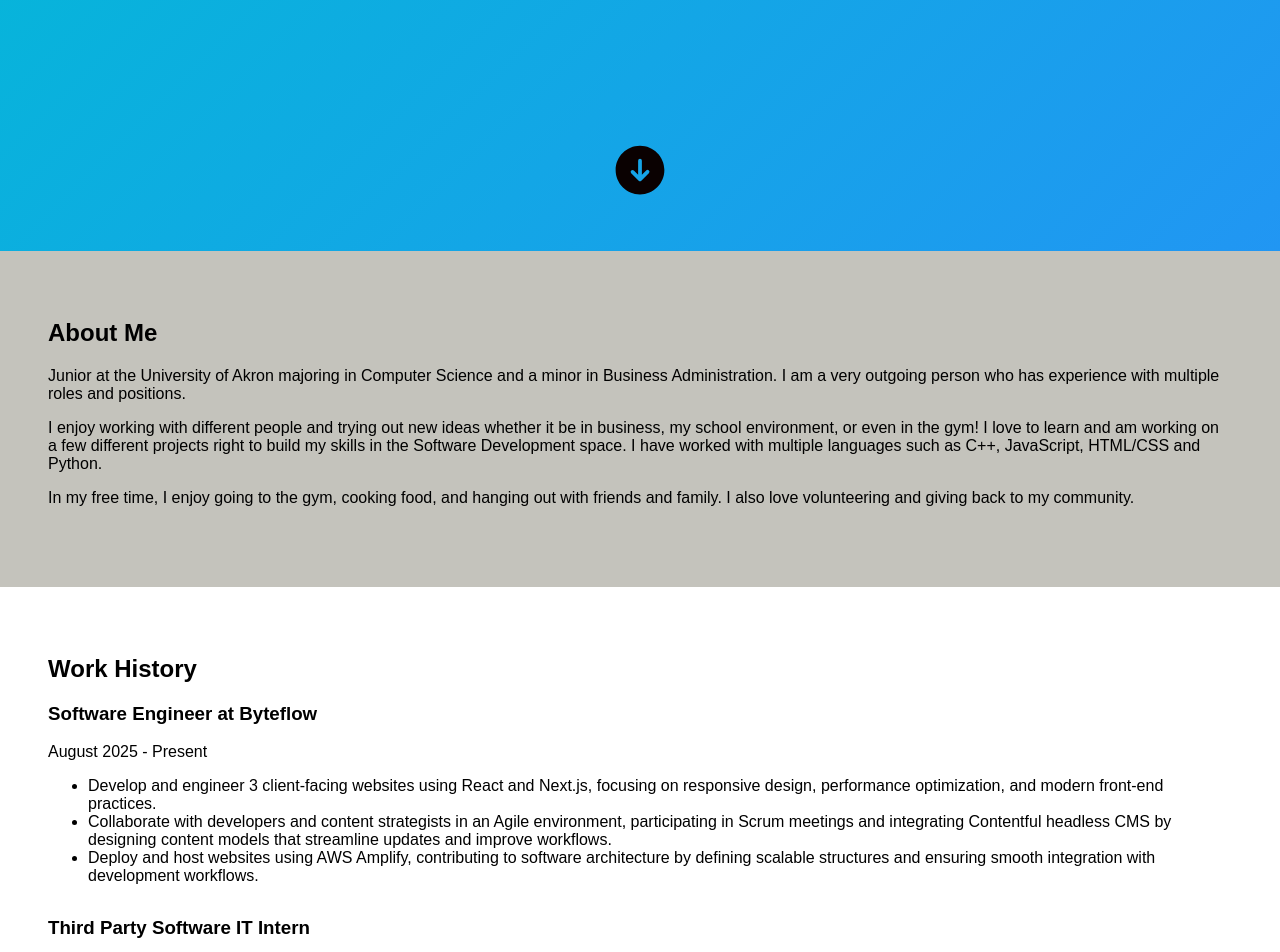
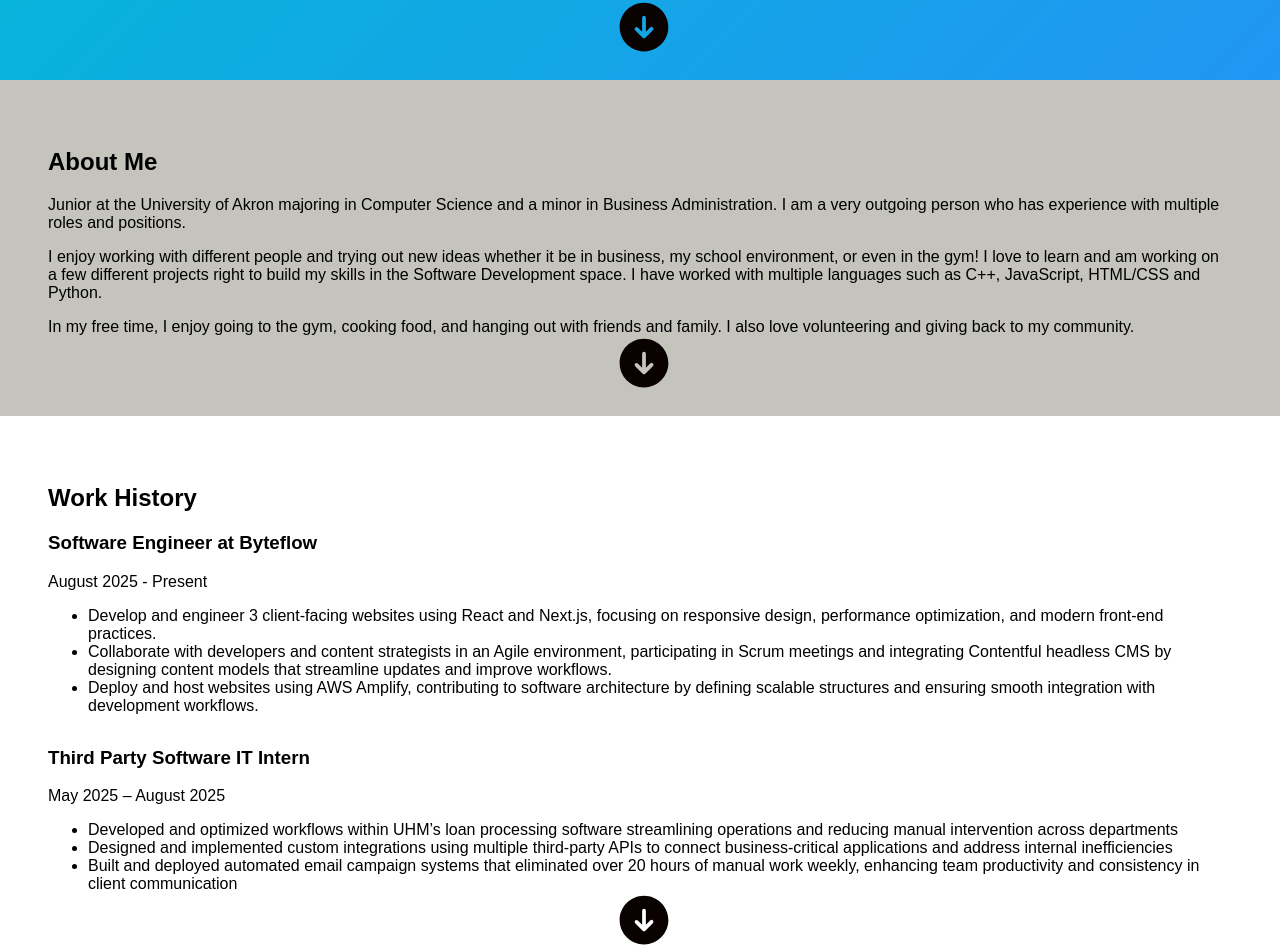
Before and after one commit to AryanP27/My-Website, a React (Create React App) app: page / in a window 1280 px wide. Shown: the part 468-1420 px from the top of the page. Built offline with nearby package versions, Linux system fonts and the light colour scheme.

Commit message:
Create buttons and align them

```diff
--- a/src/App.css
+++ b/src/App.css
@@ -33,6 +33,7 @@ body, html {
 
 /* Sections */
 .section {
+  position: relative;
   padding: 3rem;
 }
 
@@ -100,11 +101,15 @@ body, html {
   cursor: pointer;
   outline: none;
   margin-top: 20rem;
+    bottom: 20px;
+  position: absolute;
+  left: 48%;
 }
 
 .icon-button svg {
   color: rgb(10, 1, 1);
   transition: transform 0.3s ease, color 0.3s ease;
+
 }
 
 .icon-button:hover svg {
--- a/src/App.js
+++ b/src/App.js
@@ -28,7 +28,7 @@ function App() {
         <h1>Welcome</h1>
         <p>Hello! I’m Aryan, a Computer Science student and software engineer.</p>
         <h2 className="tagline">CS Student | Data Science Enthusiast | Aspiring Software Engineer</h2>
-        <button className="icon-button">
+        <button className="icon-button" onClick={() => scrollToSection('about')}>
           <HiArrowDownCircle size={60} />
         </button>
       </header>
@@ -49,6 +49,9 @@ function App() {
         <p>
           In my free time, I enjoy going to the gym, cooking food, and hanging out with friends and family. I also love volunteering and giving back to my community.
         </p>
+        <button className="icon-button" onClick={() => scrollToSection('work')}>
+          <HiArrowDownCircle size={60} />
+        </button>
       </section>
 
       {/* Work History */}
@@ -72,6 +75,9 @@ function App() {
             <li>Built and deployed automated email campaign systems that eliminated over 20 hours of manual work weekly, enhancing team productivity and consistency in client communication</li>
           </ul>
         </div>
+        <button className="icon-button" onClick={() => scrollToSection('projects')}>
+          <HiArrowDownCircle size={60} />
+        </button>
       </section>
 
       {/* Projects */}
```
